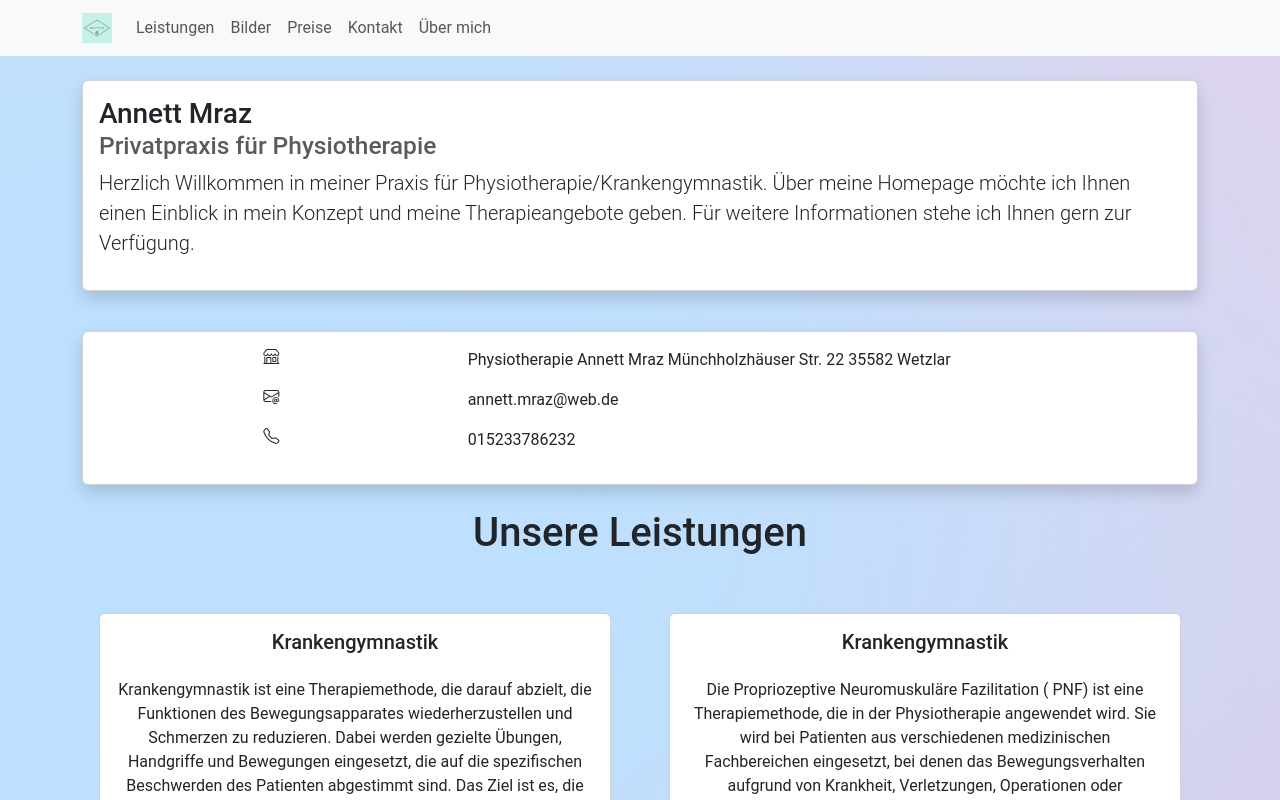
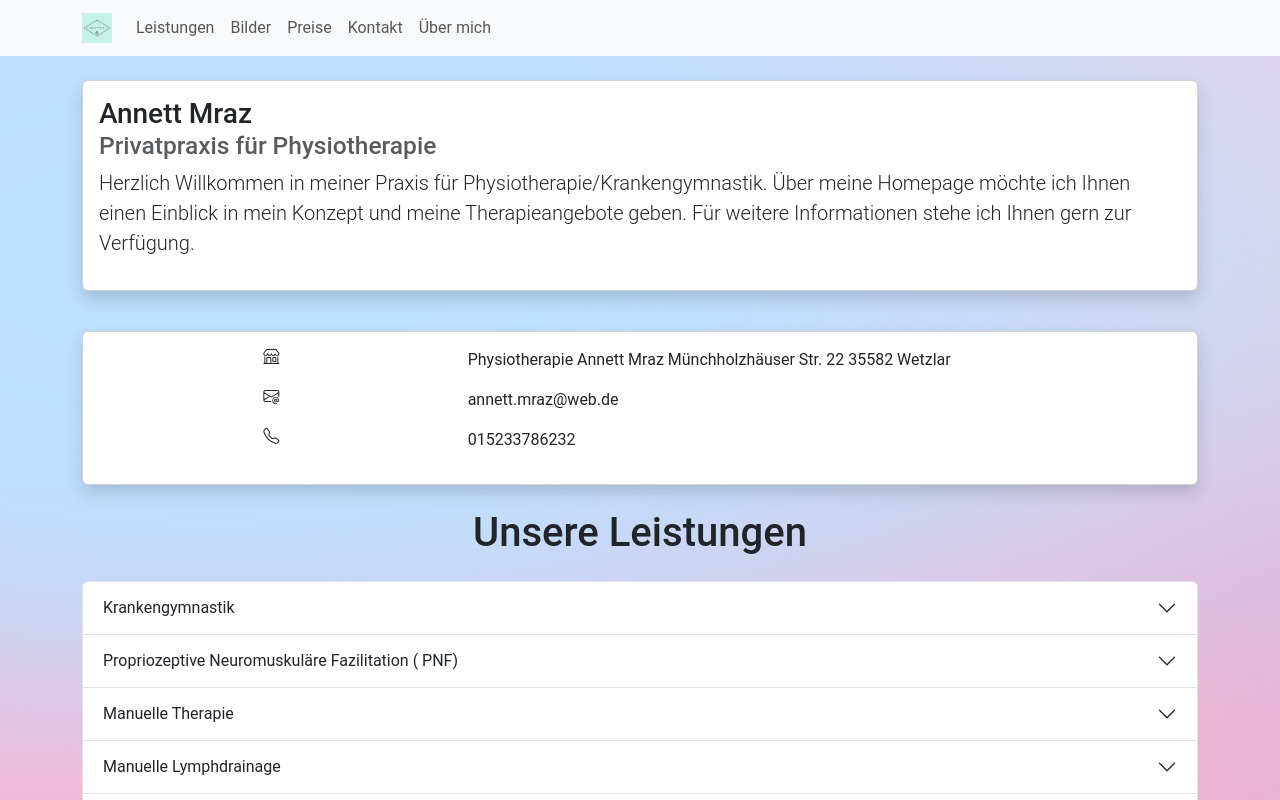
Before and after one commit to zoccer99/physio, a React (Create React App) app: page / in a window 1280 px wide. Shown: the top 800 px of the page. Built offline with nearby package versions, Linux system fonts and the light colour scheme.

Commit message:
added accordeon to home

```diff
--- a/src/Pages/home.tsx
+++ b/src/Pages/home.tsx
@@ -8,6 +8,7 @@ import StyleCard from "../Components/styleCard";
 import { Contact2 } from "../Components/contact2";
 import { WelcomeText } from "../Components/welcomeText";
 import { Gallery } from "../Components/gallery";
+import { Accordeon } from "../Components/accordeon";
 
 const Home = () => {
     return (
@@ -32,7 +33,8 @@ Für weitere Informationen stehe ich Ihnen gern zur Verfügung."
 
                 <h1>Unsere Leistungen</h1>
                 </div>
-                <Services />
+                {/* <Services /> */}
+                <Accordeon />
             </div>
         </>
     );
```
